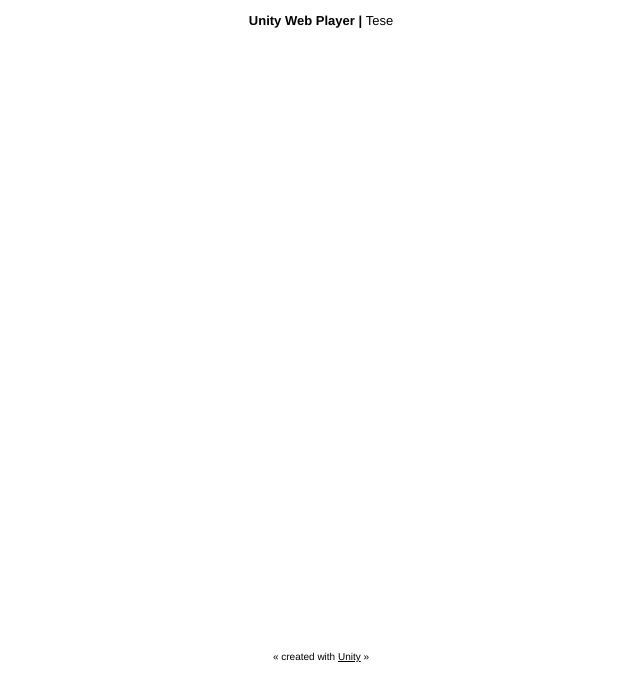
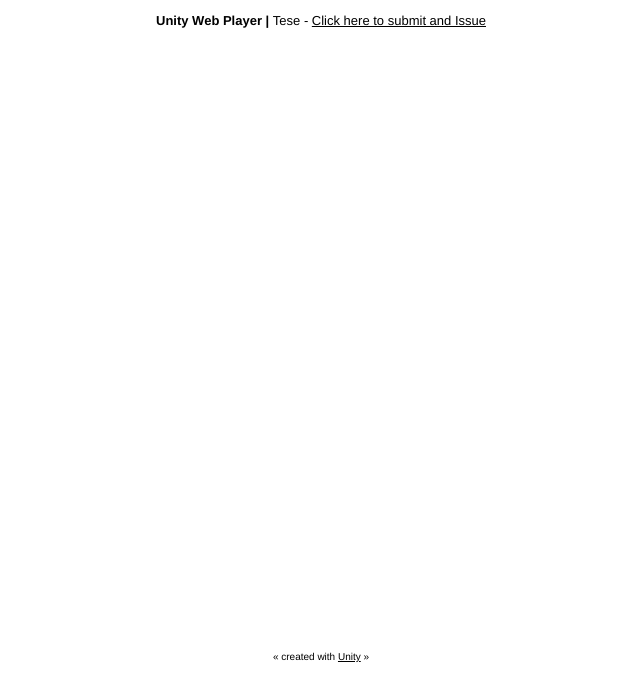
Before and after one commit to shadept/live, a plain HTML site: page index.html in a window 1280 px wide. Shown: the whole page, without its empty margins (319-959 px from the left). Drawn offline with Linux system fonts and the light colour scheme.

Commit message:
Added submit issue button

```diff
--- a/index.html
+++ b/index.html
@@ -116,7 +116,7 @@
 		</style>
 	</head>
 	<body>
-		<p class="header"><span>Unity Web Player | </span>Tese</p>
+		<p class="header"><span>Unity Web Player | </span>Tese - <a href="https://github.com/shadept/live/issues/new">Click here to submit and Issue</a></p>
 		<div class="content">
 			<div id="unityPlayer">
 				<div class="missing">
```
